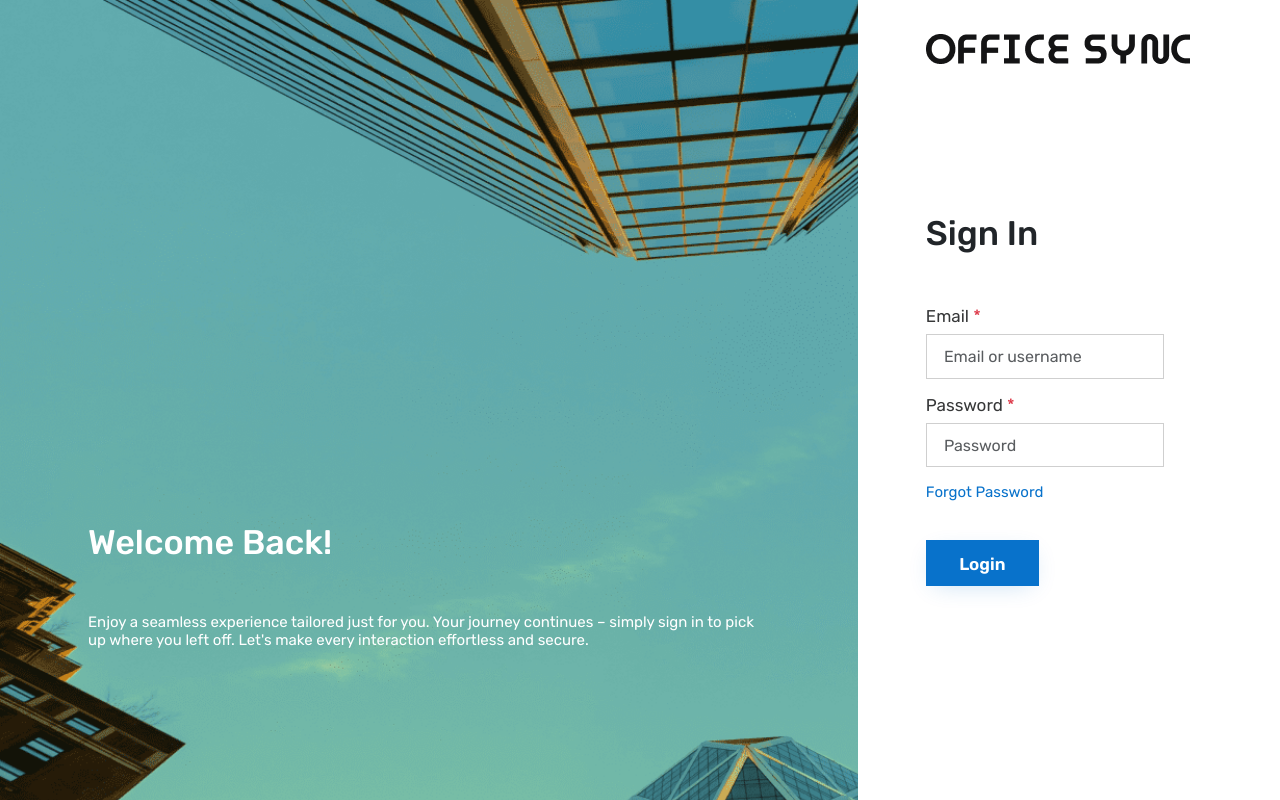
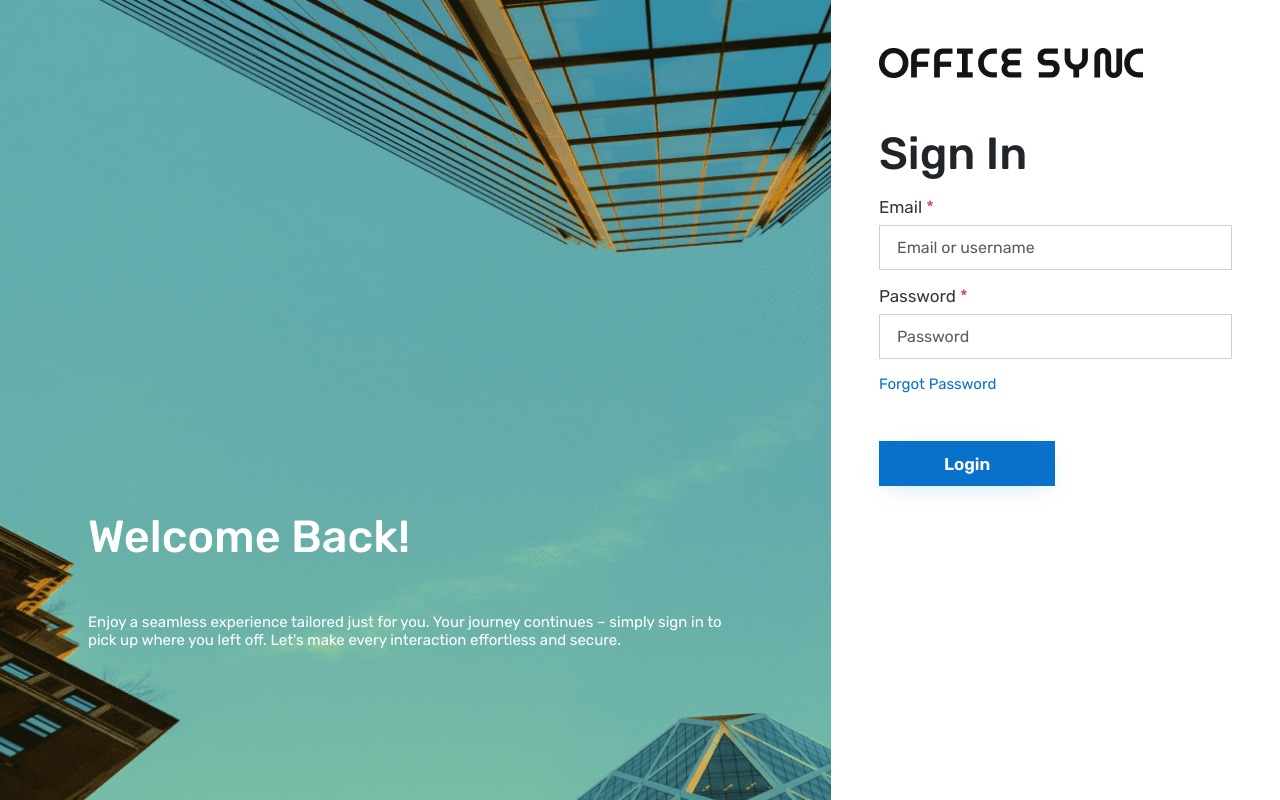
Before and after one commit to developerarjun/officesync-ui-react, a React (Vite) app: page / in a window 1280 px wide. Built offline with nearby package versions, Linux system fonts and the light colour scheme.

Commit message:
Refactor code for login page

```diff
--- a/src/app/modules/auth/login/LoginPage.tsx
+++ b/src/app/modules/auth/login/LoginPage.tsx
@@ -21,55 +21,86 @@ function LoginPage() {
   });
 
   return (
-    <section className="authentication">
-      <div >
-        <div className="d-flex flex-md-row flex-column">
-          <div >
+    // <section className="authentication">
+    //     <div className="d-flex flex-md-row flex-column">
+    //       <div>
+    //         <AuthContentComponent
+    //           className="auth-banner d-flex flex-wrap align-items-end welcome-banner lh-base"
+    //           bannerHeader="Welcome Back!"
+    //           bannerDesc="
+    //                     Enjoy a seamless experience tailored just for you. Your journey continues – simply sign in to pick up where you left off. Let's make every interaction effortless and secure.
+    //                 "
+    //         ></AuthContentComponent>
+    //       </div>
+    //       <div className="pe-md-5">
+    //         <div className="auth-section display-flex height-full flex-column justify-content-center position-relative auth-form form-pwd-change">
+    //           <div className="logo header position-absolute">
+    //               <a>
+    //                 <img src="/src/assets/images/office-logo.png" />
+    //               </a>
+    //             </div>
+    //           <div className="auth-form">
+    //             <div className="form-head">
+    //               <h1 className="heading">Sign In</h1>
+    //             </div>
+    //             <FormProvider {...methods}>
+    //               <form onSubmit={onSubmit} autoComplete="off">
+    //                 {LOGIN_FORM_FIELD &&
+    //                   LOGIN_FORM_FIELD.map((field) => <InputComponent {...field} />)}
+    //                 <div className="mb-3">
+    //                   <div className="form-check d-flex flex-wrap justify-content-between">
+    //                     <div className="forgot-password">
+    //                       <a onClick={() => navigate('/accounts/forgot-password')}>
+    //                         Forgot Password
+    //                       </a>
+    //                     </div>
+    //                   </div>
+    //                 </div>
+    //                 <ButtonComponent
+    //                   btnName="Login"
+    //                   className="btn btn-primary"
+    //                   btnType="submit"
+    //                   isDisabled={false}
+    //                 ></ButtonComponent>
+    //               </form>
+    //             </FormProvider>
+    //           </div>
+    //         </div>
+    //       </div>
+    //     </div>
+    // </section>
+<section>
+ <div className='d-flex flex-md-row flex-column'>
+  <div className='w-100'>
     <AuthContentComponent
-              className="auth-banner d-flex flex-wrap align-items-end welcome-banner lh-base"
+    className="auth-banner welcome-banner d-flex flex-wrap align-items-end"
     bannerHeader="Welcome Back!"
-              bannerDesc="
-                        Enjoy a seamless experience tailored just for you. Your journey continues – simply sign in to pick up where you left off. Let's make every interaction effortless and secure.
-                    "
-            ></AuthContentComponent>
+    bannerDesc="Enjoy a seamless experience tailored just for you. Your journey continues – simply sign in to pick up where you left off. Let's make every interaction effortless and secure."
+    />
   </div>
-          <div className="pe-md-5">
-            <div className="auth-section display-flex height-full flex-column justify-content-center position-relative auth-form form-pwd-change">
-              <div className="logo header position-absolute">
-                  <a>
+  <div className='d-flex flex-column p-5 w-50'>
+    <div className='mb-5'>
      <img src="/src/assets/images/office-logo.png" />
-                  </a>
     </div>
-              <div className="auth-form">
-                <div className="form-head">
-                  <h1 className="heading">Sign In</h1>
-                </div>
+    <h1 className="heading mb-3">Sign In</h1>
     <FormProvider {...methods}>
      <form onSubmit={onSubmit} autoComplete="off">
        {LOGIN_FORM_FIELD &&
        LOGIN_FORM_FIELD.map((field) => <InputComponent {...field} />)}
-                    <div className="mb-3">
-                      <div className="form-check d-flex flex-wrap justify-content-between">
-                        <div className="forgot-password">
-                          <a onClick={() => navigate('/accounts/forgot-password')}>
+     </form>
+     <a onClick={() => navigate('/accounts/forgot-password')} className='mb-5'>
        Forgot Password
      </a>
-                        </div>
-                      </div>
-                    </div>
      <ButtonComponent
       btnName="Login"
-                      className="btn btn-primary"
+     className="btn btn-primary w-50"
      btnType="submit"
      isDisabled={false}
-                    ></ButtonComponent>
-                  </form>
+     />
     </FormProvider>
   </div>
   </div>
-          </div>
-        </div>
-      </div>
+
 </section>
   );
 }
```
Lines whose indentation alone changed are shown as unchanged.
